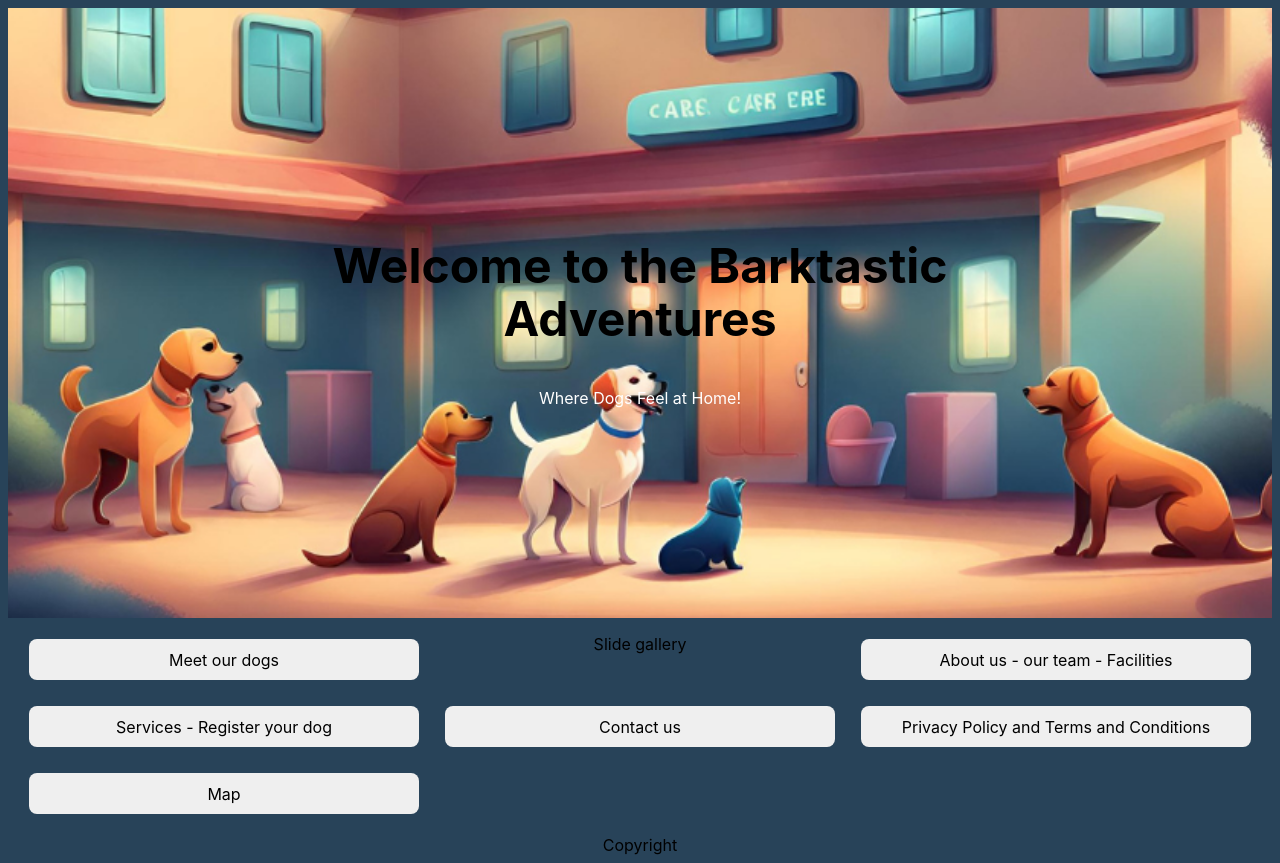
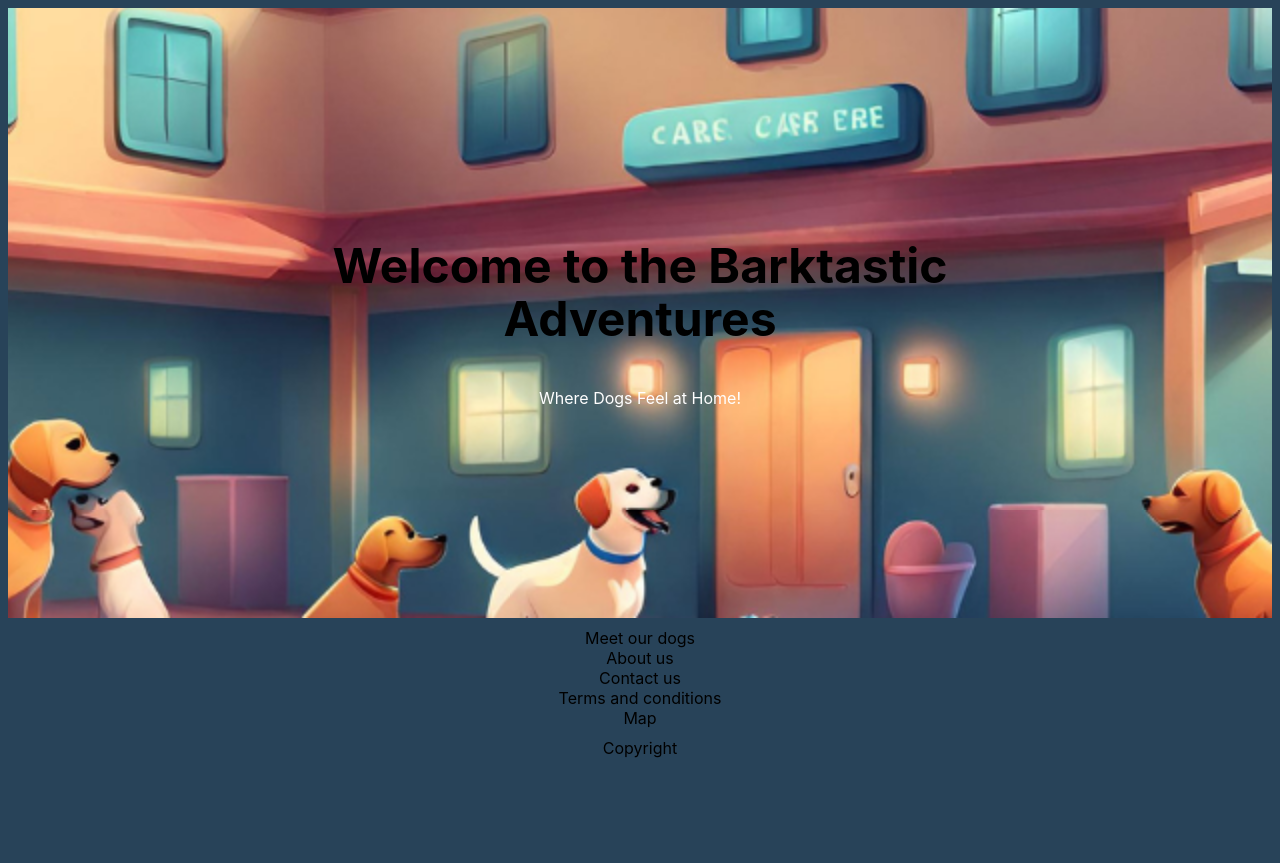
Before and after one commit to claratoll/FU-DogCare, a React (Vite) app: page /dogs in a window 1280 px wide. After the commit the page ends 800 px from the top, so only its background shows below. Built offline with nearby package versions, Linux system fonts and the light colour scheme.

Commit message:
new design

```diff
--- a/src/App.css
+++ b/src/App.css
@@ -25,7 +25,11 @@ h1 {
 h2 {
   font-size: 2em;
   margin-bottom: 10px;
-  color: #30182c;
+  color: #75a89f;
+}
+
+.link {
+  text-decoration: none;
 }
 
 p {
@@ -45,6 +49,12 @@ p {
 
 .logo p {
   color: white;
+}
+
+ul {
+  list-style: none;
+  padding: 0;
+  margin: 10px;
 }
 
 button {
@@ -74,15 +84,10 @@ button:focus-visible {
 }
 
 .display_dogs {
-  background-color: white;
+  background-color: #fcfbf4;
   margin: 30px;
   padding: 10px;
-  display: flex;
   align-items: center;
-}
-
-.display_dogs > div {
-  flex: 1;
 }
 
 .display_dogs img {
@@ -93,6 +98,21 @@ button:focus-visible {
 
 .display_dogs > h2:hover {
   color: #75a89f;
+}
+
+.display_one_dog {
+  background-color: #fcfbf4;
+  margin: 30px;
+  padding: 10px;
+  display: grid;
+  align-items: center;
+  grid-template-columns: repeat(2, 1fr);
+}
+
+.display_one_dog img {
+  max-width: 100%;
+  height: auto;
+  display: block;
 }
 
 .welcome p {
@@ -120,6 +140,14 @@ button:focus-visible {
   .gallery {
     grid-template-columns: 1fr;
   }
+
+  .display_one_dog {
+    justify-items: center;
+    grid-template-columns: 1fr;
+  }
+  .display_one_dog img {
+    align-items: center;
+  }
 }
 
 @media (min-width: 601px) and (max-width: 999px) {
@@ -145,7 +173,7 @@ button:focus-visible {
   }
 
   .display_dogs img {
-    width: 50%;
+    width: 100%;
     height: auto;
   }
 }
--- a/src/components/AllDogs.jsx
+++ b/src/components/AllDogs.jsx
@@ -1,9 +1,10 @@
 import React, { useEffect, useState } from "react";
-import { Link } from "react-router-dom";
+import { Link, useNavigate } from "react-router-dom";
 import GetDogs from "./GetDogs";
 
 const AllDogs = () => {
   const [dogs, setDogs] = useState([]);
+  const navigate = useNavigate();
   const [currentDog, setCurrentDog] = useState(0);
 
   useEffect(() => {
@@ -35,7 +36,7 @@ const AllDogs = () => {
         <div className="gallery">
           {dogs.map((dog, index) => (
             <div key={index} className="display_dogs">
-              <Link to={`/dogs/` + dog.name} state={{ dog }}>
+              <Link className="link" to={`/dogs/` + dog.name} state={{ dog }}>
                 <h2>{dog.name}</h2>
               </Link>
 
@@ -63,9 +64,9 @@ const AllDogs = () => {
 
   return (
     <section>
-      <Link to="/">
-        <button>Home</button>
-      </Link>
+      <ul>
+        <li onClick={() => navigate("/")}>Home</li>
+      </ul>
 
       <div>{displayDogImages()}</div>
     </section>
--- a/src/components/Dog.jsx
+++ b/src/components/Dog.jsx
@@ -1,9 +1,10 @@
 import React, { useEffect, useState } from "react";
-import { Link, useParams } from "react-router-dom";
+import { Link, useNavigate, useParams } from "react-router-dom";
 import GetDogs from "./GetDogs";
 
 const Dog = () => {
   const [dogs, setDogs] = useState([]);
+  const navigate = useNavigate();
   const params = useParams();
 
   const dogName = params.currentdog;
@@ -43,7 +44,7 @@ const Dog = () => {
 
   const displayDog = () => {
     return dogsWithSameName.map((selectedDog, index) => (
-      <section className="display_dogs" key={index}>
+      <section className="display_one_dog" key={index}>
         <div>
           <h2>{selectedDog.name}</h2>
           <p>Age: {selectedDog.age}</p>
@@ -67,9 +68,10 @@ const Dog = () => {
 
   return (
     <div>
-      <Link to="/">
-        <button>Home</button>
-      </Link>
+      <ul>
+        <li onClick={() => navigate("/")}>Home</li>
+        <li onClick={() => navigate("/dogs")}>All dogs</li>
+      </ul>
       <div>{displayDog()}</div>
     </div>
   );
--- a/src/components/Maps.jsx
+++ b/src/components/Maps.jsx
@@ -1,6 +1,6 @@
 import React from "react";
 
-const Maps = (props) => {
+const Maps = () => {
   const AddressMap = () => {
     return (
       <div className="google-map-code">
--- a/src/components/Welcome.jsx
+++ b/src/components/Welcome.jsx
@@ -26,38 +26,26 @@ const Welcome = () => {
 
   return (
     <section>
-      <div className="welcome">
-        <div className="gallery">
-          <button onClick={() => navigate("/dogs")}>Meet our dogs</button>
-
-          <div>Slide gallery</div>
-          <button
+      <ul>
+        <li onClick={() => navigate("/dogs")}>Meet our dogs</li>
+        <li
           onClick={() =>
             handleButtonClick("About us - our team - Facilities content")
           }
         >
-            About us - our team - Facilities
-          </button>
-          <button
-            onClick={() =>
-              handleButtonClick("Services - Register your dog content")
-            }
-          >
-            Services - Register your dog
-          </button>
-          <button onClick={() => handleButtonClick("Contact us content")}>
+          About us
+        </li>
+        <li onClick={() => handleButtonClick("Contact us content")}>
           Contact us
-          </button>
-          <button onClick={showTermsAndConditions}>
-            Privacy Policy and Terms and Conditions
-          </button>
+        </li>
+        <li onClick={showTermsAndConditions}>Terms and conditions</li>
+        <li onClick={() => handleButtonClick("Map content")}>Map</li>
+      </ul>
 
-          <button onClick={() => handleButtonClick("Map content")}>Map</button>
-        </div>
       <div className="content">
         {buttonText === "Map content" ? <Maps /> : buttonText}
       </div>
-      </div>
+
       <div>Copyright</div>
     </section>
   );
```
Lines whose indentation alone changed are shown as unchanged.
